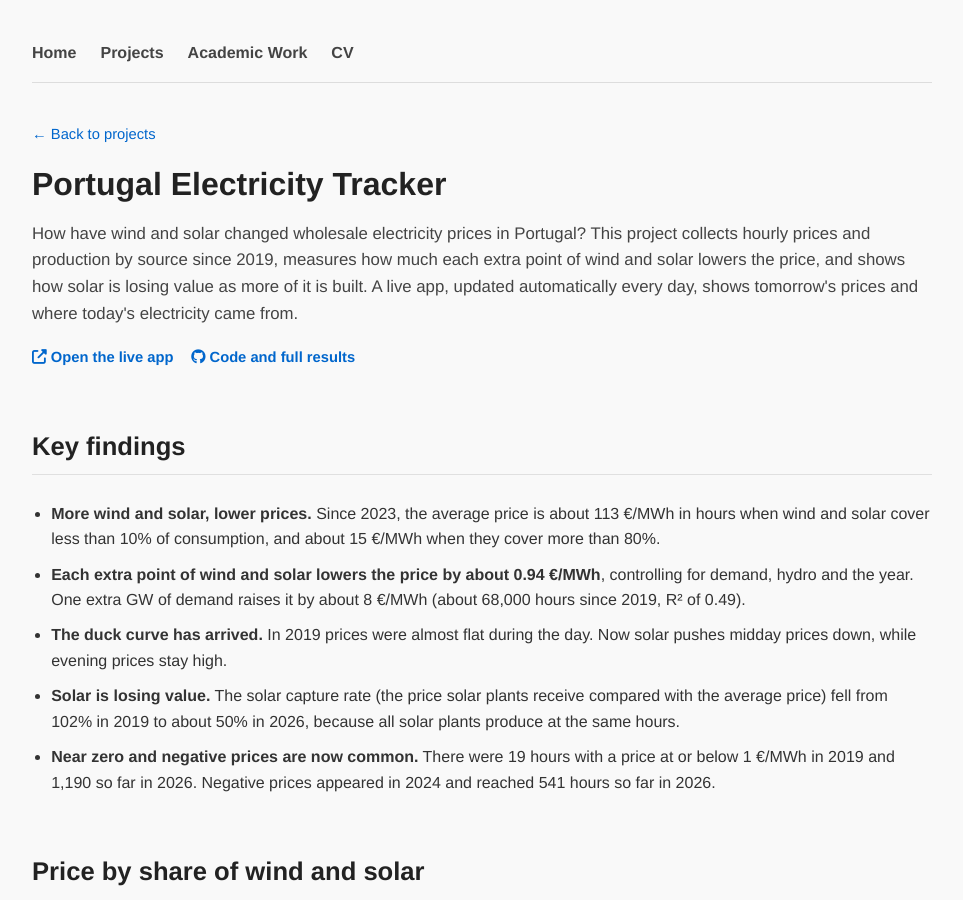
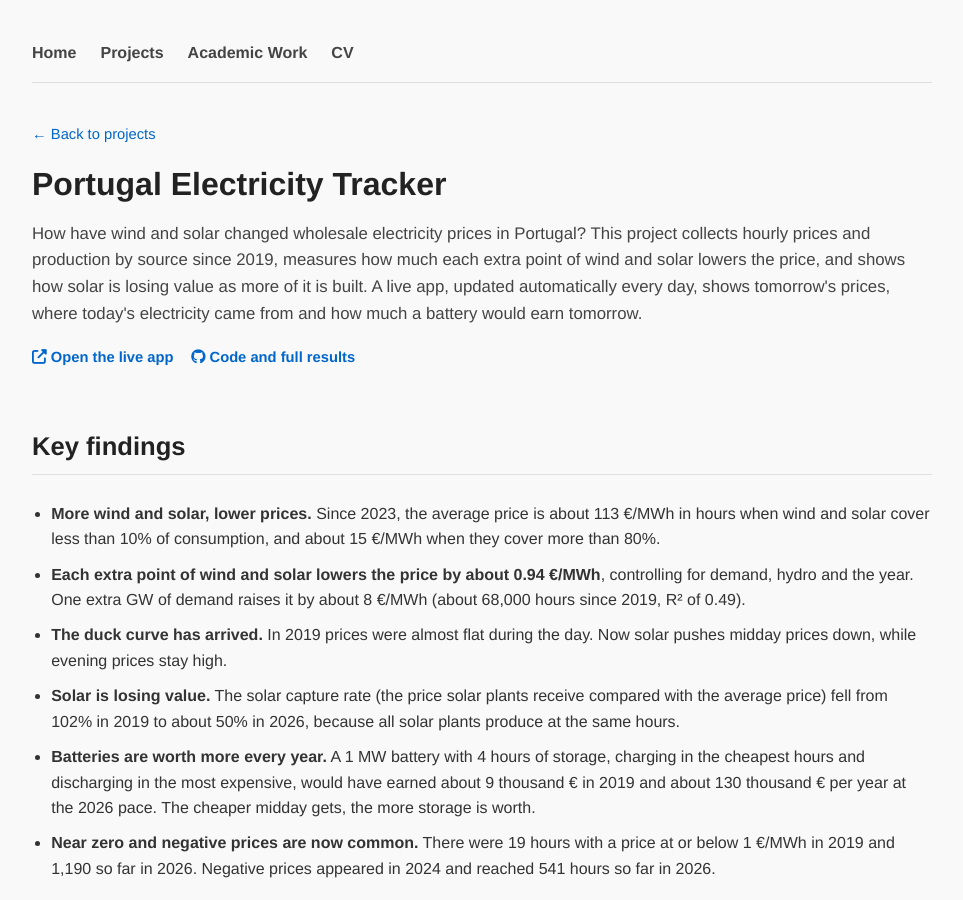
Before and after one commit to josepaulonunes/josepaulonunes.github.io, a Jekyll site: the page built from electricity-tracker/index.md, in a window 1280 px wide and 900 px high. Shown: the whole window, without its empty margins (158-1121 px from the left). Built offline with Jekyll 4.4.1, drawn with Linux system fonts in a browser that asks for light colours.

Commit message:
Update index.md with battery value and solar capture rate
Added information about battery value and updated solar capture rate.

```diff
--- a/electricity-tracker/index.md
+++ b/electricity-tracker/index.md
@@ -8,7 +8,7 @@ title: Portugal Electricity Tracker | José Nunes
 <h1 class="page-title">Portugal Electricity Tracker</h1>
 
 <p class="page-lead">
-How have wind and solar changed wholesale electricity prices in Portugal? This project collects hourly prices and production by source since 2019, measures how much each extra point of wind and solar lowers the price, and shows how solar is losing value as more of it is built. A live app, updated automatically every day, shows tomorrow's prices and where today's electricity came from.
+How have wind and solar changed wholesale electricity prices in Portugal? This project collects hourly prices and production by source since 2019, measures how much each extra point of wind and solar lowers the price, and shows how solar is losing value as more of it is built. A live app, updated automatically every day, shows tomorrow's prices, where today's electricity came from and how much a battery would earn tomorrow.
 </p>
 
 <div class="project-links page-links">
@@ -23,6 +23,7 @@ How have wind and solar changed wholesale electricity prices in Portugal? This p
   <li><strong>Each extra point of wind and solar lowers the price by about 0.94 €/MWh</strong>, controlling for demand, hydro and the year. One extra GW of demand raises it by about 8 €/MWh (about 68,000 hours since 2019, R² of 0.49).</li>
   <li><strong>The duck curve has arrived.</strong> In 2019 prices were almost flat during the day. Now solar pushes midday prices down, while evening prices stay high.</li>
   <li><strong>Solar is losing value.</strong> The solar capture rate (the price solar plants receive compared with the average price) fell from 102% in 2019 to about 50% in 2026, because all solar plants produce at the same hours.</li>
+  <li><strong>Batteries are worth more every year.</strong> A 1 MW battery with 4 hours of storage, charging in the cheapest hours and discharging in the most expensive, would have earned about 9 thousand € in 2019 and about 130 thousand € per year at the 2026 pace. The cheaper midday gets, the more storage is worth.</li>
   <li><strong>Near zero and negative prices are now common.</strong> There were 19 hours with a price at or below 1 €/MWh in 2019 and 1,190 so far in 2026. Negative prices appeared in 2024 and reached 541 hours so far in 2026.</li>
 </ul>
 
@@ -35,6 +36,9 @@ How have wind and solar changed wholesale electricity prices in Portugal? This p
 <h2>Solar capture rate</h2>
 <img class="figure" loading="lazy" src="/electricity-tracker/solar_capture_rate.png" alt="Solar capture rate by year">
 
+<h2>Value of a battery</h2>
+<img class="figure" loading="lazy" src="/electricity-tracker/battery_value.png" alt="Yearly profit of a 1 MW battery">
+
 <h2>Data and method</h2>
 <p>Hourly day-ahead prices for Portugal from the REN DataHub API (2019 to June 2026) and from OMIE market files (from July 2026), converted from Spanish to Portuguese time. Production by source every 15 minutes from the REN DataHub API, converted to hourly averages. The data is stored in CSV files and loaded into a SQLite database for the analysis with SQL and Python. The regression of the hourly price on the share of wind and solar, the share of hydro, demand and year fixed effects is estimated by OLS with Newey-West (HAC) standard errors. A Python script run every day by GitHub Actions adds the newest data, and the app is built with Streamlit. The code is on <a href="https://github.com/josepaulonunes/portugal-electricity-tracker" target="_blank" rel="noopener">GitHub</a>.</p>
 
```
